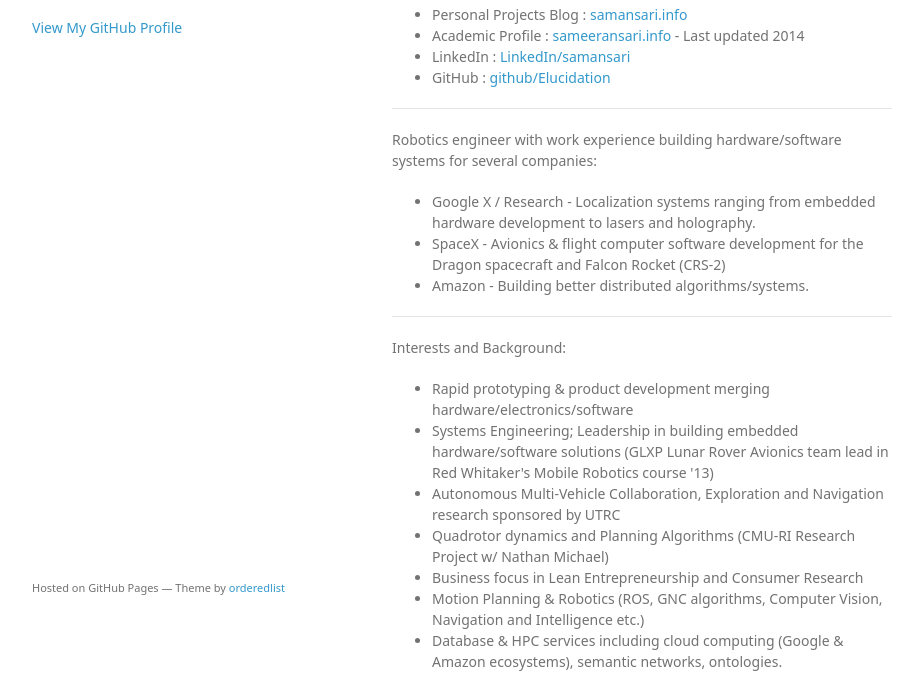
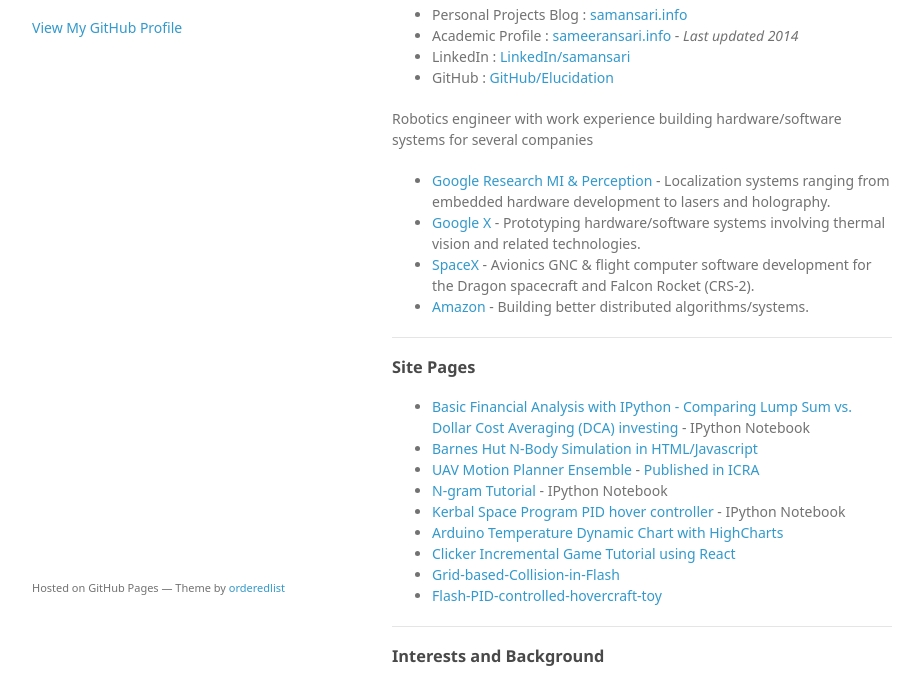
Before and after one commit to Elucidation/elucidation.github.io, a plain HTML site: page index.html in a window 1280 px wide. Shown: the part 133-806 px from the top of the page, without its empty margins (178-1101 px from the left). Drawn offline with Linux system fonts and the light colour scheme; a web font is replaced by a local one.

Commit message:
Replace master branch with page content via GitHub

```diff
--- a/index.html
+++ b/index.html
@@ -31,26 +31,53 @@
 <ul>
 <li>Personal Projects Blog : <a href="http://samansari.info">samansari.info</a>
 </li>
-<li>Academic Profile : <a href="http://sameeransari.info">sameeransari.info</a> - Last updated 2014</li>
+<li>Academic Profile : <a href="http://sameeransari.info">sameeransari.info</a> - <em>Last updated 2014</em>
+</li>
 <li>LinkedIn : <a href="https://www.linkedin.com/in/samansari">LinkedIn/samansari</a>
 </li>
-<li>GitHub : <a href="https://github.com/Elucidation">github/Elucidation</a>
+<li>GitHub : <a href="https://github.com/Elucidation">GitHub/Elucidation</a>
 </li>
+</ul>
+
+<p>Robotics engineer with work experience building hardware/software systems for several companies</p>
+
+<ul>
+<li>
+<a href="research.google.com/">Google Research MI &amp; Perception</a> - Localization systems ranging from embedded hardware development to lasers and holography.</li>
+<li>
+<a href="en.wikipedia.org/wiki/X_(incubator)">Google X</a> - Prototyping hardware/software systems involving thermal vision and related technologies.</li>
+<li>
+<a href="www.spacex.com">SpaceX</a> - Avionics GNC &amp; flight computer software development for the Dragon spacecraft and Falcon Rocket (CRS-2).</li>
+<li>
+<a href="www.linkedin.com/company/amazon-music">Amazon</a> - Building better distributed algorithms/systems.</li>
 </ul>
 
 <hr>
 
-<p>Robotics engineer with work experience building hardware/software systems for several companies:</p>
+<h3>
+<a id="site-pages" class="anchor" href="#site-pages" aria-hidden="true"><span class="octicon octicon-link"></span></a>Site Pages</h3>
 
 <ul>
-<li>Google X / Research - Localization systems ranging from embedded hardware development to lasers and holography.</li>
-<li>SpaceX - Avionics &amp; flight computer software development for the Dragon spacecraft and Falcon Rocket (CRS-2)</li>
-<li>Amazon - Building better distributed algorithms/systems.</li>
+<li>
+<a href="/lumpsum_vs_dca">Basic Financial Analysis with IPython - Comparing Lump Sum vs. Dollar Cost Averaging (DCA) investing</a> - IPython Notebook</li>
+<li><a href="/Barnes-Hut-Tree-N-body-Implementation-in-HTML-Js">Barnes Hut N-Body Simulation in HTML/Javascript</a></li>
+<li>
+<a href="/UAV-Motion-Planner-Ensemble">UAV Motion Planner Ensemble</a> - <a href="http://dx.doi.org/10.1109/ICRA.2013.6631230">Published in ICRA</a>
+</li>
+<li>
+<a href="http://nbviewer.jupyter.org/github/elucidation/Ngram-Tutorial/blob/master/NgramTutorial.ipynb">N-gram Tutorial</a> - IPython Notebook</li>
+<li>
+<a href="http://nbviewer.jupyter.org/github/Elucidation/KSP-rocket-hover-controller/blob/master/KSP_pid_tuning.ipynb">Kerbal Space Program PID hover controller</a> - IPython Notebook</li>
+<li><a href="/ArduinoTemperatureLogger">Arduino Temperature Dynamic Chart with HighCharts</a></li>
+<li><a href="ClickerJs/">Clicker Incremental Game Tutorial using React</a></li>
+<li><a href="/Grid-based-Collision-in-Flash">Grid-based-Collision-in-Flash</a></li>
+<li><a href="/Flash-PID-controlled-hovercraft-toy">Flash-PID-controlled-hovercraft-toy</a></li>
 </ul>
 
 <hr>
 
-<p>Interests and Background:</p>
+<h3>
+<a id="interests-and-background" class="anchor" href="#interests-and-background" aria-hidden="true"><span class="octicon octicon-link"></span></a>Interests and Background</h3>
 
 <ul>
 <li>Rapid prototyping &amp; product development merging hardware/electronics/software</li>
@@ -63,8 +90,10 @@
 <li>Database &amp; HPC services including cloud computing (Google &amp; Amazon ecosystems), semantic networks, ontologies.</li>
 </ul>
 
-<h4>
-<a id="publications--presentations" class="anchor" href="#publications--presentations" aria-hidden="true"><span class="octicon octicon-link"></span></a>Publications / Presentations</h4>
+<hr>
+
+<h3>
+<a id="publications--presentations" class="anchor" href="#publications--presentations" aria-hidden="true"><span class="octicon octicon-link"></span></a>Publications / Presentations</h3>
 
 <ul>
 <li>Spencer Rugaber, Leo Mark, Rocky Dunlap, and Sameer Ansari. "<a href="http://dx.doi.org/10.1109/MS.2011.114">Managing Software Complexity and Variability in Coupled Climate Models</a>." IEEE Software (2011). Print.</li>
```
Also changed, not shown: params.json (+1 -1 lines).
